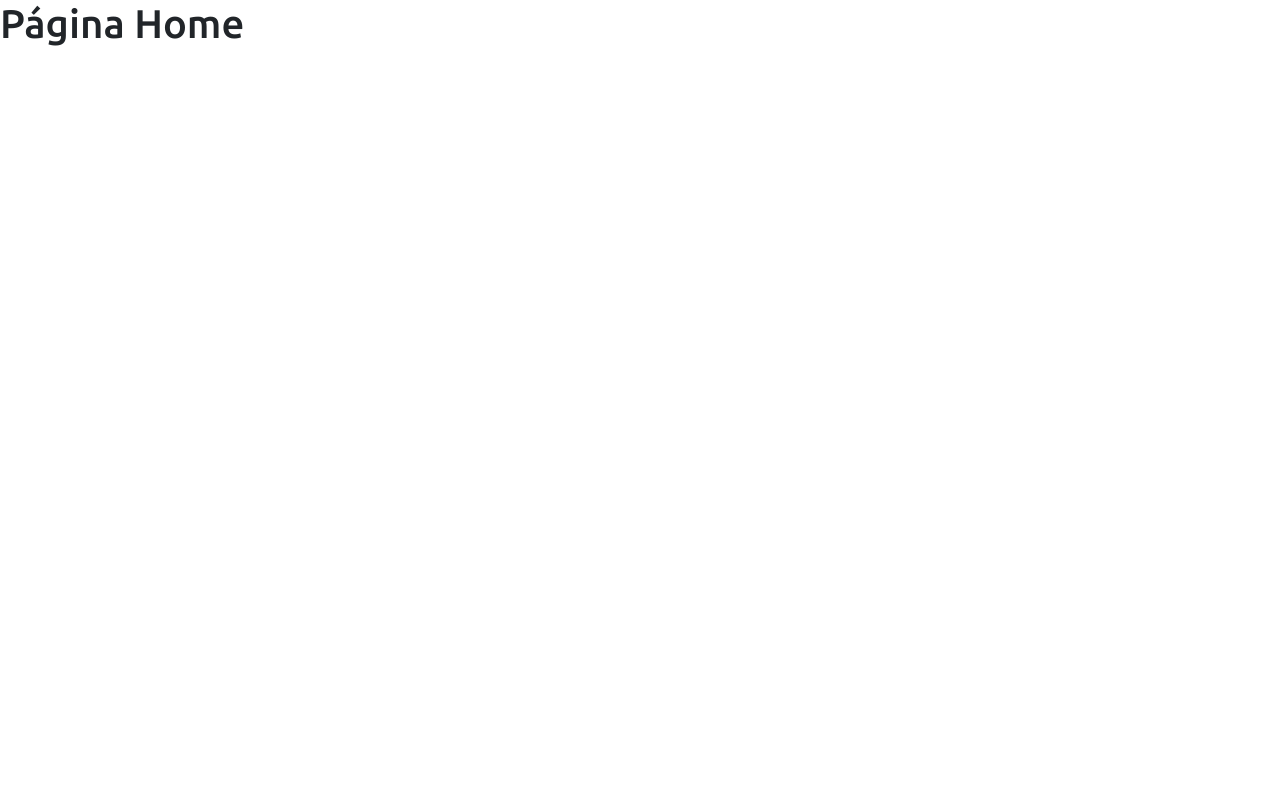
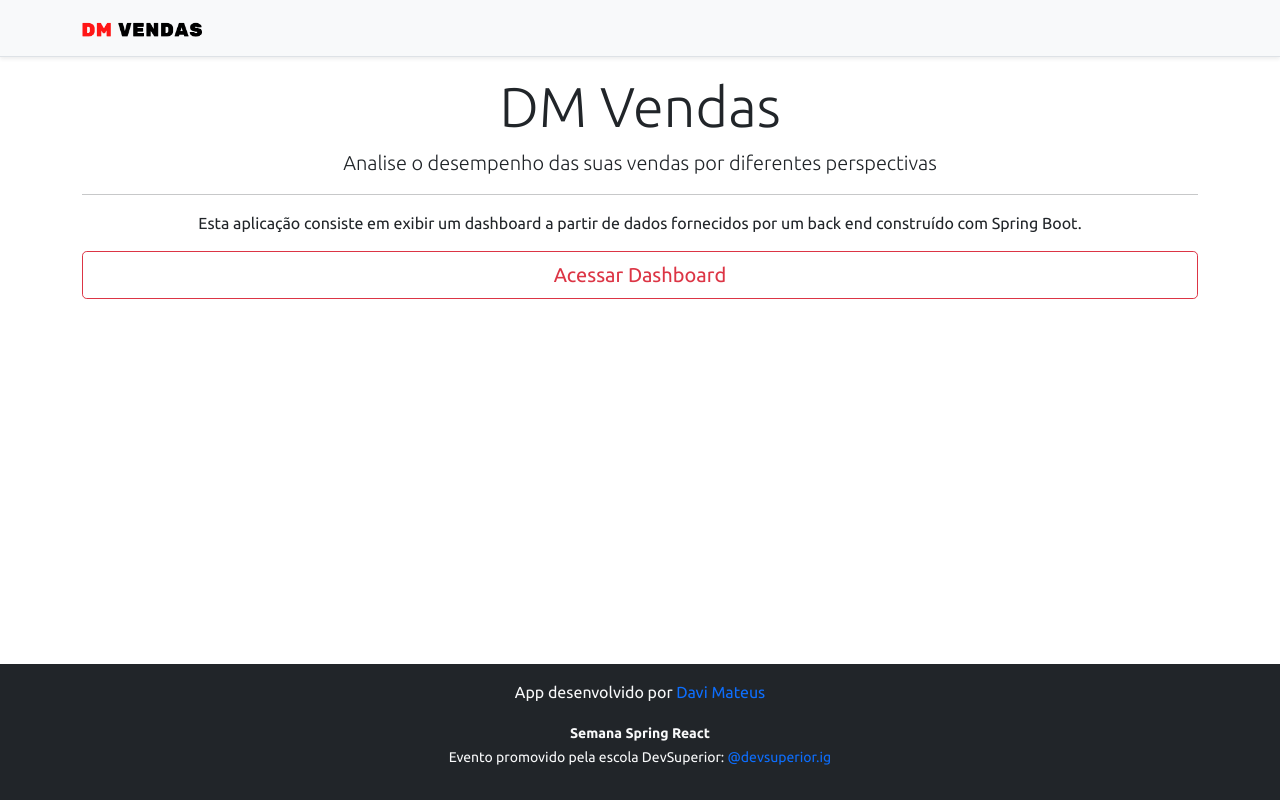
Before and after one commit to davimateus1/DMVendas-SDS, a React (Create React App) app in the folder frontend/: page / in a window 1280 px wide. Built offline with nearby package versions, Linux system fonts and the light colour scheme.

Commit message:
Navegação Home

```diff
--- a/frontend/src/components/NavBar/index.tsx
+++ b/frontend/src/components/NavBar/index.tsx
@@ -1,4 +1,5 @@
-import ImgDmDark from 'assets/img/DMVendas.png';
+import ImgDmDark from "assets/img/DMVendas.png";
+import { Link } from "react-router-dom";
 
 const NavBar = () => {
   return (
@@ -6,12 +7,14 @@
       <div className="d-flex flex-column flex-md-row align-items-center p-3 px-md-4 mb-3 bg-light border-bottom shadow-sm">
         <div className="container">
           <nav className="my-2 my-md-0 mr-md-3">
-            <img src={ImgDmDark} alt="DevSuperior" width="120" />
+            <Link to="/">
+              <img src={ImgDmDark} alt="DMVendas" width="120" />
+            </Link>
           </nav>
         </div>
       </div>
     </div>
   );
-}
+};
 
 export default NavBar;
--- a/frontend/src/pages/Home/index.tsx
+++ b/frontend/src/pages/Home/index.tsx
@@ -1,9 +1,30 @@
+import Footer from "components/Footer";
+import NavBar from "components/NavBar";
+import { Link } from "react-router-dom";
+
 const Home = () => {
-    return (
-      <div>
-          <h1>Página Home</h1>
+  return (
+    <>
+    <NavBar />
+      <div className="container text-center">
+        <div className="jumbotron">
+          <h1 className="display-4">DM Vendas</h1>
+          <p className="lead">
+            Analise o desempenho das suas vendas por diferentes perspectivas
+          </p>
+          <hr />
+          <p>
+            Esta aplicação consiste em exibir um dashboard a partir de dados
+            fornecidos por um back end construído com Spring Boot.
+          </p>
+          <Link to="/dashboard">
+          <button type="button" className="btn btn-lg btn-outline-danger col-md-12">Acessar Dashboard</button>
+          </Link>
+        </div>
       </div>
-    );
-  }
+      <Footer />
+    </>
+  );
+};
 
-  export default Home;
+export default Home;
```
